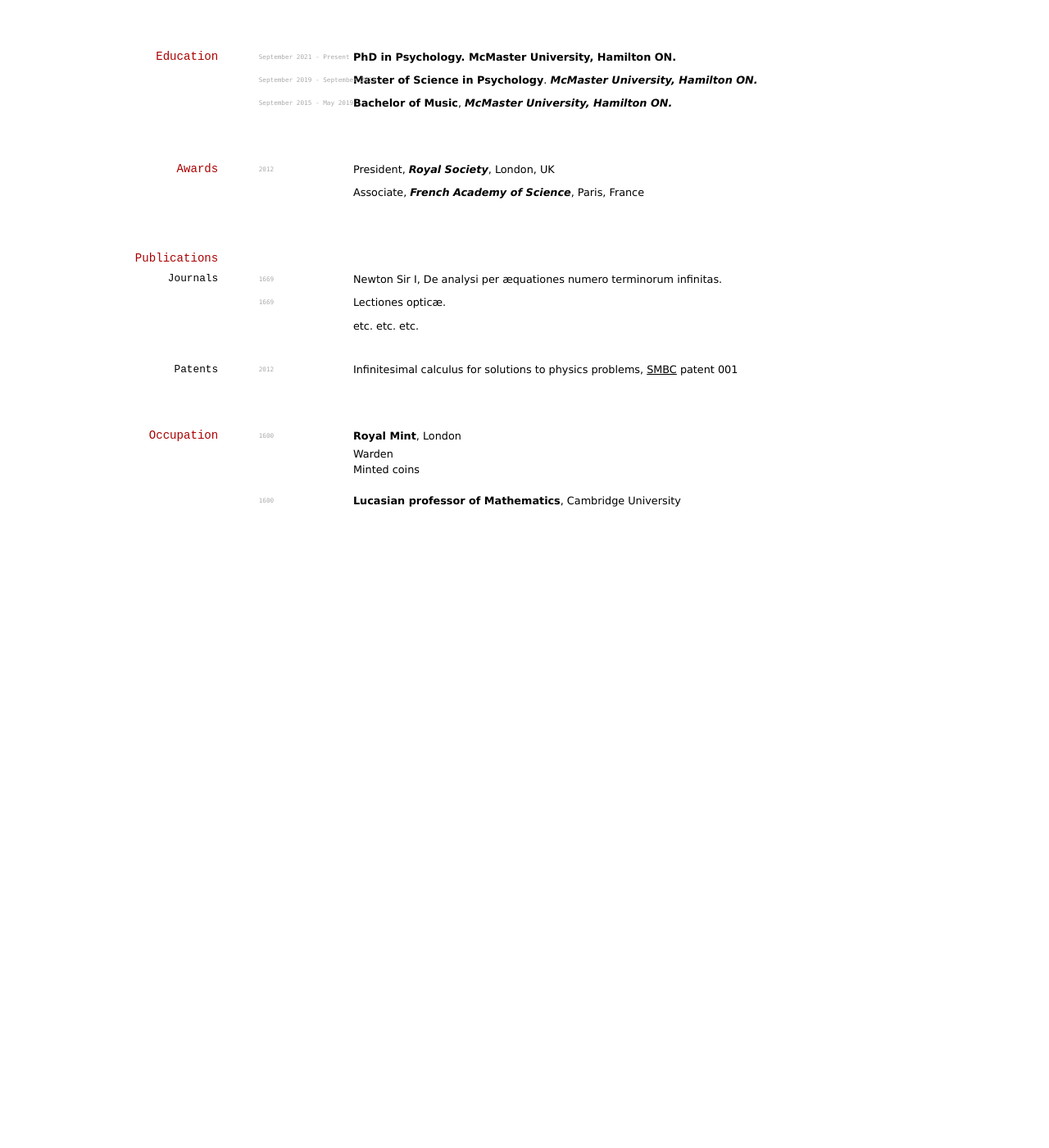
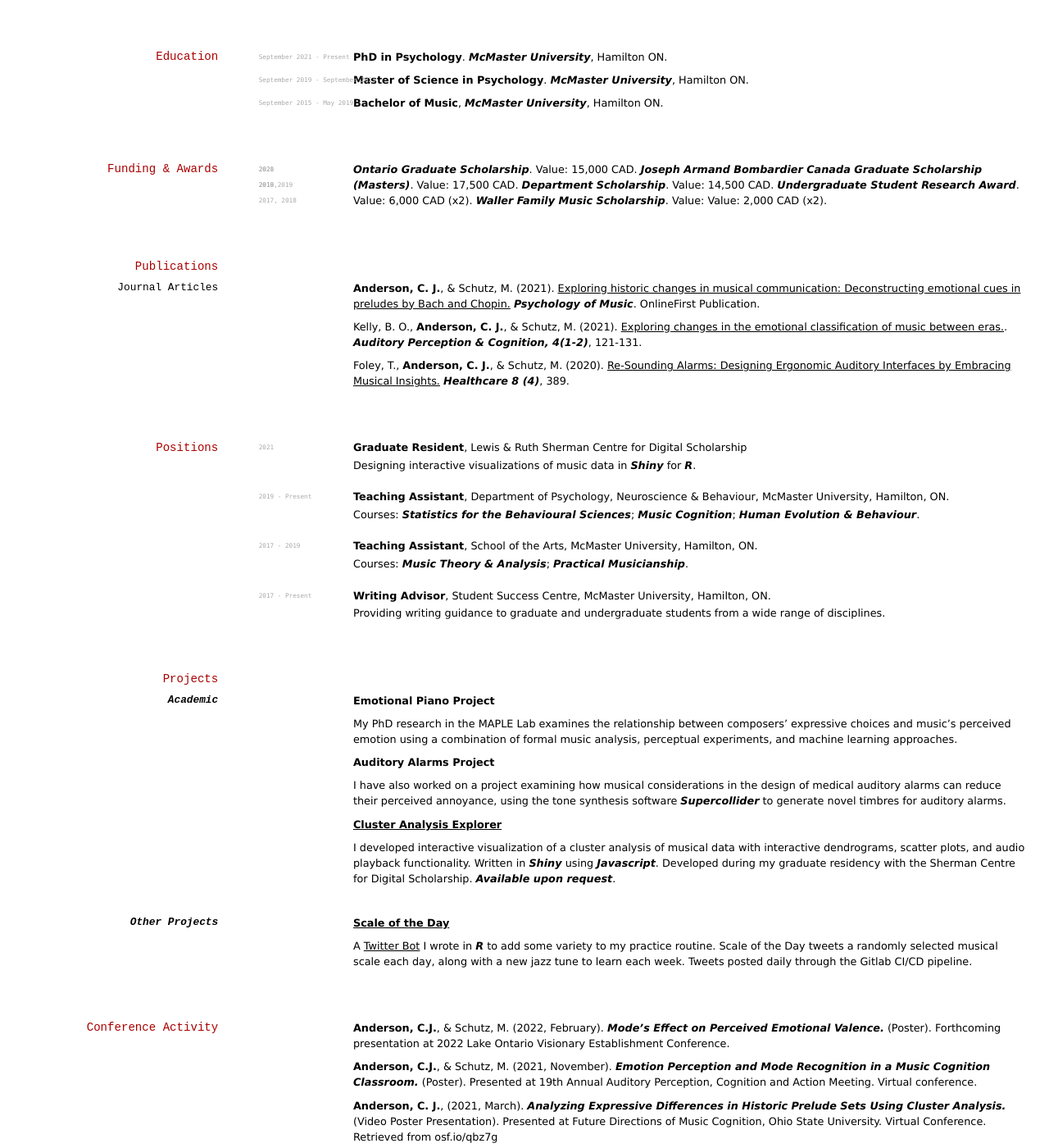
Before and after one commit to elipapa/markdown-cv, a Jekyll site: the page built from index.md, in a window 1280 px wide and 1400 px high, scrolled down 406 px. Shown: the whole window at 82% size. Built offline with Jekyll 4.4.1, drawn with Linux system fonts in a browser that asks for light colours; before the commit the page ends 1036 px from its top, so only the background shows below that; some of the changed text lies outside the part shown.

Commit message:
Update index.md

```diff
--- a/index.md
+++ b/index.md
@@ -18,66 +18,111 @@ PhD Student
 - Avid composer, music producer and orchestral trombonist with degrees in Music (B.Mus.) and Psychology (M.S.).
 
 ### Proficiencies
--   **Programming Languages:** *R*, *Python*, *Supercollider*, *Javascript*.
+-   **Programming Languages:** *R*, *Python*, *Supercollider*, *JavaScript*.
 - **Software Proficiencies:** *Git*, *Tidyverse*, *pandas*, *Shiny*, *PsychoPy*, *Hugo*.
 
 ### Research interests
 
 -   Data science, music analysis, experimental psychology, tone synthesis, machine learning, music information retrieval.
 
-
 ## Education
 `September 2021 - Present`
-__PhD in Psychology. McMaster University, Hamilton ON.__
+**PhD in Psychology**. *McMaster University*, Hamilton ON.
 
 `September 2019 - September 2021`
-**Master of Science in Psychology**. *McMaster University, Hamilton ON.*
+**Master of Science in Psychology**. *McMaster University*, Hamilton ON.
 
 `September 2015 - May 2019`
-**Bachelor of Music**, *McMaster University, Hamilton ON.*
+**Bachelor of Music**, *McMaster University*, Hamilton ON.
 
-## Awards
+## Funding & Awards
 
-`2012`
-President, *Royal Society*, London, UK
-
-Associate, *French Academy of Science*, Paris, France
-
-
+`2021`
+*Ontario Graduate Scholarship*. Value: 15,000 CAD.
+`2020`
+*Joseph Armand Bombardier Canada Graduate Scholarship (Masters)*. Value: 17,500 CAD.
+`2019`
+*Department Scholarship*. Value: 14,500 CAD.
+`2018,2019`
+*Undergraduate Student Research Award*. Value: 6,000 CAD (x2).
+`2017, 2018`
+*Waller Family Music Scholarship*. Value: Value: 2,000 CAD (x2).
 
 ## Publications
 
 <!-- A list is also available [online](http://scholar.google.co.uk/citations?user=LTOTl0YAAAAJ) -->
 
-### Journals
+### Journal Articles
 
-`1669`
-Newton Sir I, De analysi per æquationes numero terminorum infinitas.
+**Anderson, C. J.**, & Schutz, M. (2021). [Exploring historic changes in musical communication: Deconstructing emotional cues in preludes by Bach and Chopin.](https://journals.sagepub.com/doi/10.1177/03057356211046375) *Psychology of Music*. OnlineFirst Publication.
 
-`1669`
-Lectiones opticæ.
+Kelly, B. O., **Anderson, C. J.**, & Schutz, M. (2021). [Exploring changes in the emotional classification of music between eras.](https://www.tandfonline.com/doi/full/10.1080/25742442.2021.1988422). *Auditory Perception & Cognition, 4(1-2)*, 121-131.
 
-etc. etc. etc.
+Foley, T., **Anderson, C. J.**, & Schutz, M. (2020). [Re-Sounding Alarms: Designing Ergonomic Auditory Interfaces by Embracing Musical Insights.](https://www.mdpi.com/2227-9032/8/4/389) *Healthcare 8 (4)*, 389.
 
-### Patents
+## Positions
 
-`2012`
-Infinitesimal calculus for solutions to physics problems, [SMBC](http://www.techdirt.com/articles/20121011/09312820678/if-patents-had-been-around-time-newton.shtml) patent 001
+`2021`
+__Graduate Resident__, Lewis & Ruth Sherman Centre for Digital Scholarship
+- Designing interactive visualizations of music data in *Shiny* for *R*.
 
+`2019 - Present`
+__Teaching Assistant__, Department of Psychology, Neuroscience & Behaviour,
+McMaster University, Hamilton, ON.
+- Courses: *Statistics for the Behavioural Sciences*; *Music Cognition*; *Human Evolution & Behaviour*.
 
-## Occupation
+`2017 - 2019`
+__Teaching Assistant__, School of the Arts, McMaster University, Hamilton, ON.
+- Courses: *Music Theory & Analysis*; *Practical Musicianship*.
 
-`1600`
-__Royal Mint__, London
+`2017 - Present`
+__Writing Advisor__, Student Success Centre, McMaster University, Hamilton, ON.
+- Providing writing guidance to graduate and undergraduate students from a wide range of disciplines.
 
-- Warden
-- Minted coins
+## Projects
 
-`1600`
-__Lucasian professor of Mathematics__, Cambridge University
+### *Academic*
 
+**Emotional Piano Project**
 
+My PhD research in the MAPLE Lab examines the relationship between composers' expressive choices and music's perceived emotion using a combination of formal music analysis, perceptual experiments, and machine learning approaches.
+
+**Auditory Alarms Project**
+
+I have also worked on a project examining how musical considerations in the design of medical auditory alarms can reduce their perceived annoyance, using the tone synthesis software *Supercollider* to generate novel timbres for auditory alarms.
+
+[**Cluster Analysis Explorer**](https://gitlab.com/andersoc/cluster-analysis-preview)
+
+I developed interactive visualization of a cluster analysis of musical data with interactive dendrograms, scatter plots, and audio playback functionality. Written in *Shiny* using *Javascript*. Developed during my graduate residency with the Sherman Centre for Digital Scholarship. *Available upon request*.
+
+### *Other Projects*
+
+[**Scale of the Day**](https://gitlab.com/andersoc/practice-scheduler)
+
+A [Twitter Bot](https://twitter.com/scaleoftheday) I wrote in *R* to add some variety to my practice routine. Scale of the Day tweets a randomly selected musical scale each day, along with a new jazz tune to learn each week. Tweets posted daily through the Gitlab CI/CD pipeline.
+
+## Conference Activity
+
+**Anderson, C.J.**, & Schutz, M. (2022, February). *Mode's Effect on Perceived Emotional Valence.* (Poster). Forthcoming presentation at 2022 Lake Ontario Visionary Establishment Conference.
+
+**Anderson, C.J.**, & Schutz, M. (2021, November). *Emotion Perception and Mode Recognition in a Music Cognition Classroom.* (Poster). Presented at 19th Annual Auditory Perception, Cognition and Action Meeting. Virtual conference.
+
+**Anderson, C. J.**, (2021, March). *Analyzing Expressive Differences in Historic Prelude Sets Using Cluster Analysis.* (Video Poster Presentation). Presented at Future Directions of Music Cognition, Ohio State University. Virtual Conference. Retrieved from osf.io/qbz7g
+
+**Anderson, C.J.**, & Schutz, M. (2020, December). *Acoustic Elements in Emotion Expression.* (Talk). Presented at 19th Annual Auditory Perception and Cognition Action Meeting. Virtual Conference.
+
+**Anderson, C.J.**, Kelly, B. O., & Schutz, M. (2020, February). *A Tale of Two Composers: Acoustic Choices Affect Perceived Emotion.* (Poster). Presented at Lake Ontario Visionary Conference, Niagara Falls, Canada.
+
+**Anderson, C.J.**, & Schutz, M. (2019, November) *Historical Changes in Musical Expression* (Poster). Presented at 15th Annual NeuroMusic Conference, Hamilton, Canada.
+
+**Anderson, C. J.**, Sreetharan, S., & Schutz, M (2019, February). *Examining Melodic Alarm Recognition Accuracy Across Contrasting Timbres.* (Poster). Presented at Lake Ontario Visionary Conference, Niagara Falls, Canada.
+
+**Anderson, C. J.**, & Schutz, M. (2018, November). *Can Musical Cues Improve Auditory Alarms in the I.C.U.?* (Poster). Presented at McMaster Innovation Showcase: The Future is Here. Hamilton, Canada.
+
+## References
+
+Available upon request.
 
 <!-- ### Footer
 
-Last updated: May 2013 -->
+Last updated: Jan 2022 -->
```
